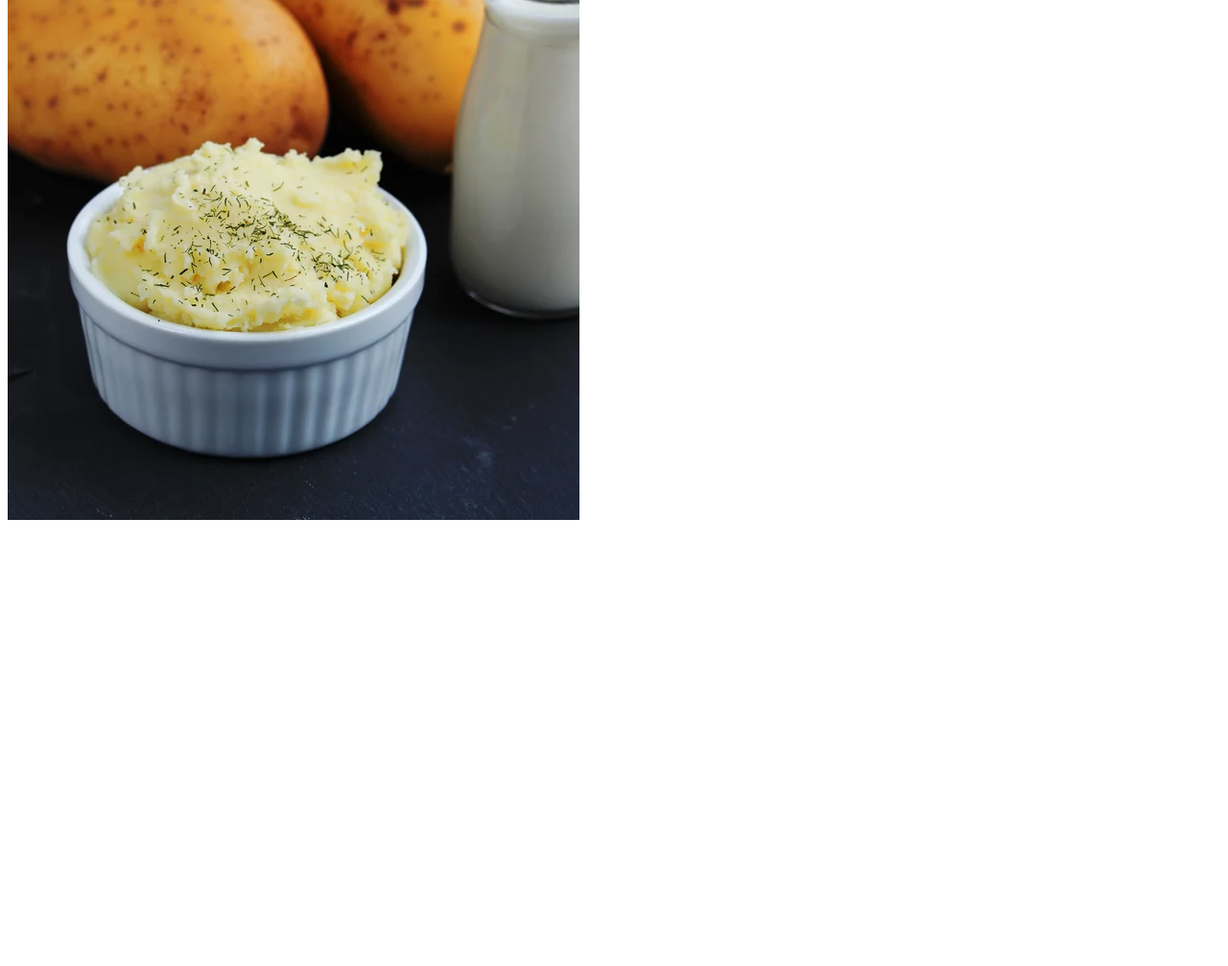
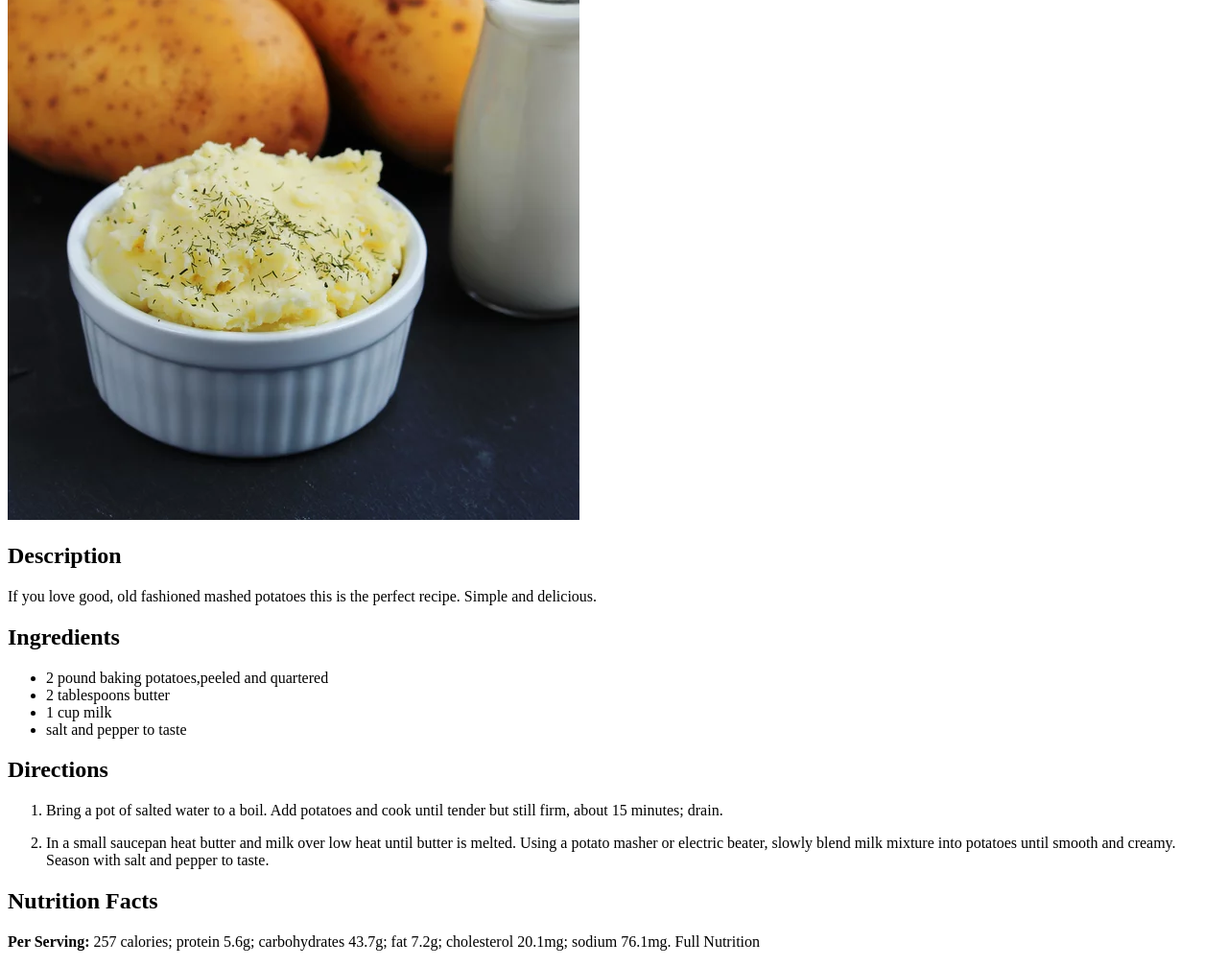
Before and after one commit to oneminus1/recipes, a plain HTML site: page list/mashpotatoes.html in a window 1280 px wide. Shown: the part 134-1141 px from the top of the page at 96% size. Before the commit the page ends 800 px from the top, so only its background shows below. Drawn offline with Linux system fonts and the light colour scheme.

Commit message:
completed mash potatoes recipe

```diff
--- a/list/mashpotatoes.html
+++ b/list/mashpotatoes.html
@@ -1,14 +1,40 @@
 <!DOCTYPE html>
 <html lang="en">
+
 <head>
     <meta charset="UTF-8">
     <meta http-equiv="X-UA-Compatible" content="IE=edge">
     <meta name="viewport" content="width=device-width, initial-scale=1.0">
     <title>Mash Potatoes</title>
 </head>
+
 <body>
     <h1>Basic Mash Potatoes</h1>
     <img src="../images/mashpotatoes.jpg" alt="Mash Potatoes">
+    <h2>Description</h2>
+    <p>If you love good, old fashioned mashed potatoes this is the perfect recipe. Simple and delicious. </p>
+    <h2>Ingredients</h2>
+    <ul>
+        <li>2 pound baking potatoes,peeled and quartered</li>
+        <li>2 tablespoons butter</li>
+        <li>1 cup milk</li>
+        <li>salt and pepper to taste</li>
+    </ul>
 
+    <h2>Directions</h2>
+    <ol>
+        <li>
+            <p>Bring a pot of salted water to a boil. Add potatoes and cook until tender but still firm, about 15
+                minutes; drain.</p>
+        </li>
+        <li>In a small saucepan heat butter and milk over low heat until butter is melted. Using a potato masher or
+            electric beater, slowly blend milk mixture into potatoes until smooth and creamy. Season with salt and
+            pepper to taste.</li>
+    </ol>
+
+    <h2>Nutrition Facts</h2>
+    <p><strong>Per Serving: </strong>257 calories; protein 5.6g; carbohydrates 43.7g; fat 7.2g; cholesterol 20.1mg;
+        sodium 76.1mg. Full Nutrition</p>
 </body>
+
 </html>
```
